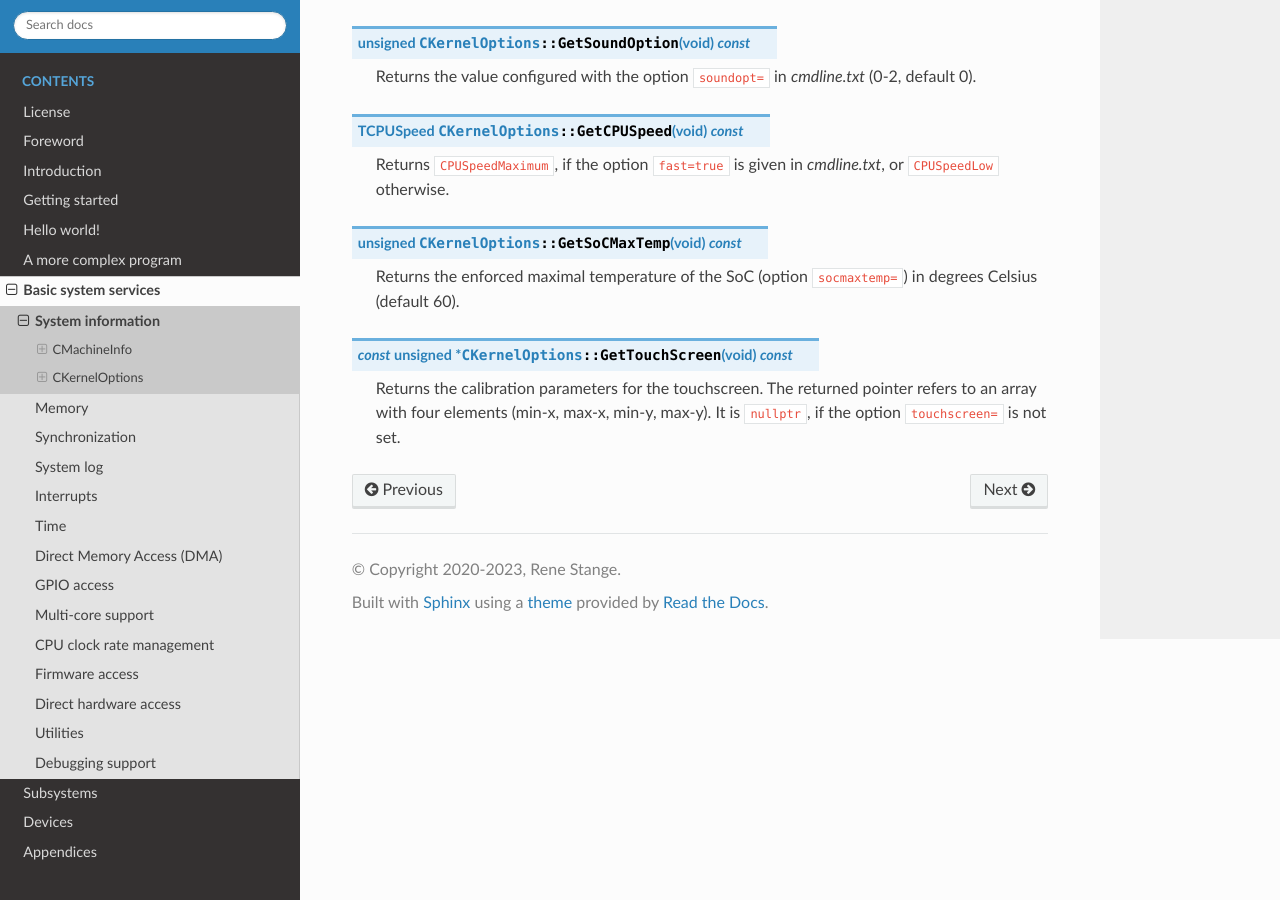
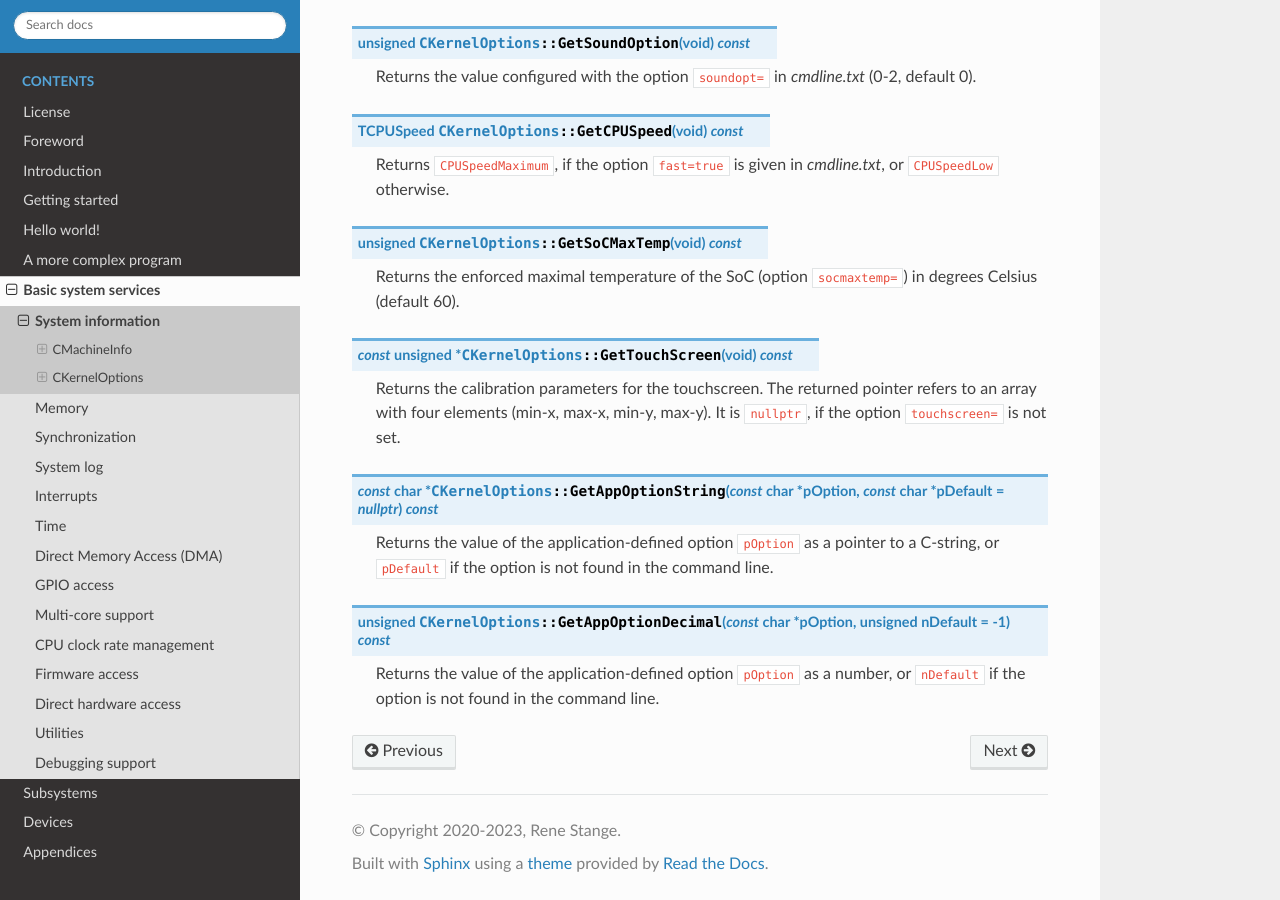
Before and after one commit to rsta2/circle-docs, a Sphinx documentation site: the page built from docs/basic-system-services/system-information.rst, in a window 1280 px wide and 900 px high, scrolled down 4482 px. Built offline with Sphinx 7.4.7 and the Read the Docs theme 2.0.0, drawn with Linux system fonts in a browser that asks for light colours.

Commit message:
basic-system-services/system-information: Add CKernelOptions::GetAppOption()

```diff
--- a/docs/basic-system-services/system-information.rst
+++ b/docs/basic-system-services/system-information.rst
@@ -180,3 +180,11 @@ The class ``CKernelOptions`` provides the values of runtime options, which can b
 .. cpp:function:: const unsigned *CKernelOptions::GetTouchScreen (void) const
 
 	Returns the calibration parameters for the touchscreen. The returned pointer refers to an array with four elements (min-x, max-x, min-y, max-y). It is ``nullptr``, if the option ``touchscreen=`` is not set.
+
+.. cpp:function:: const char *CKernelOptions::GetAppOptionString (const char *pOption, const char *pDefault = nullptr) const
+
+	Returns the value of the application-defined option ``pOption`` as a pointer to a C-string, or ``pDefault`` if the option is not found in the command line.
+
+.. cpp:function:: unsigned CKernelOptions::GetAppOptionDecimal (const char *pOption, unsigned nDefault = -1) const
+
+	Returns the value of the application-defined option ``pOption`` as a number, or ``nDefault`` if the option is not found in the command line.
```
